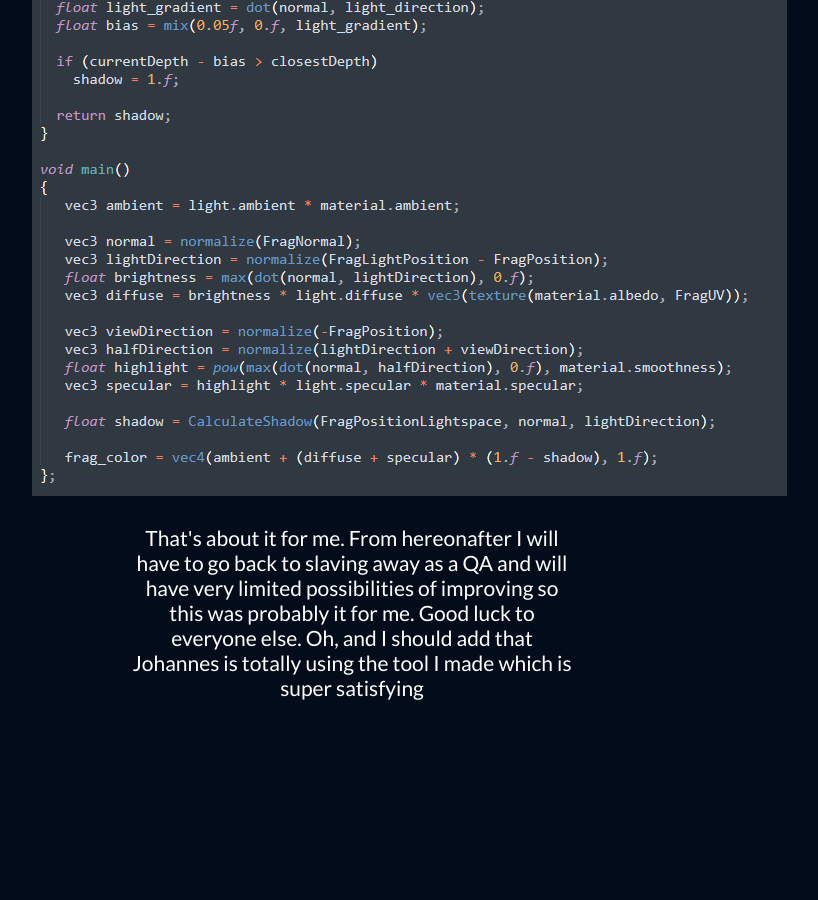
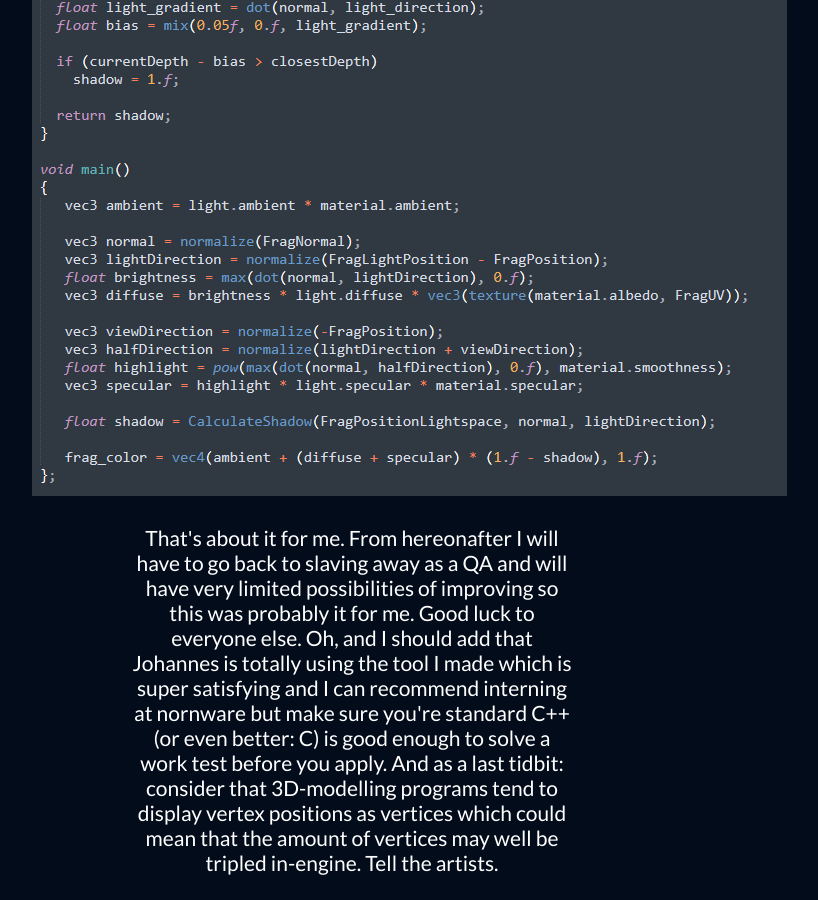
Before and after one commit to B0realian/B0realian.github.io, a Jekyll site: the page präsentation.html, which Jekyll copies as it is, in a window 1280 px wide and 900 px high, scrolled down 13840 px. Shown: the whole window, without its empty margins (288-1106 px from the left). Built offline with Jekyll 4.4.1, drawn with Linux system fonts in a browser that asks for light colours; before the commit the page ends 14565 px from its top, so only the background shows below that.

Commit message:
Update präsentation.html

```diff
--- a/präsentation.html
+++ b/präsentation.html
@@ -115,7 +115,7 @@
 			<img src="skeletal_vertex.png" alt="Pic went Oops!" style="width: 789px; height: 1002px;">
 			<img src="lit_frag.png" alt="Pic went Oops!" style="width: 755px; height: 1244px;">
 			<p><br>
-			That's about it for me. From hereonafter I will have to go back to slaving away as a QA and will have very limited possibilities of improving so this was probably it for me. Good luck to everyone else. Oh, and I should add that Johannes is totally using the tool I made which is super satisfying
+			That's about it for me. From hereonafter I will have to go back to slaving away as a QA and will have very limited possibilities of improving so this was probably it for me. Good luck to everyone else. Oh, and I should add that Johannes is totally using the tool I made which is super satisfying and I can recommend interning at nornware but make sure you're standard C++ (or even better: C) is good enough to solve a work test before you apply. And as a last tidbit: consider that 3D-modelling programs tend to display vertex positions as vertices which could mean that the amount of vertices may well be tripled in-engine. Tell the artists.
 			<br><br></p>
 		</div>
 	</body>
```
